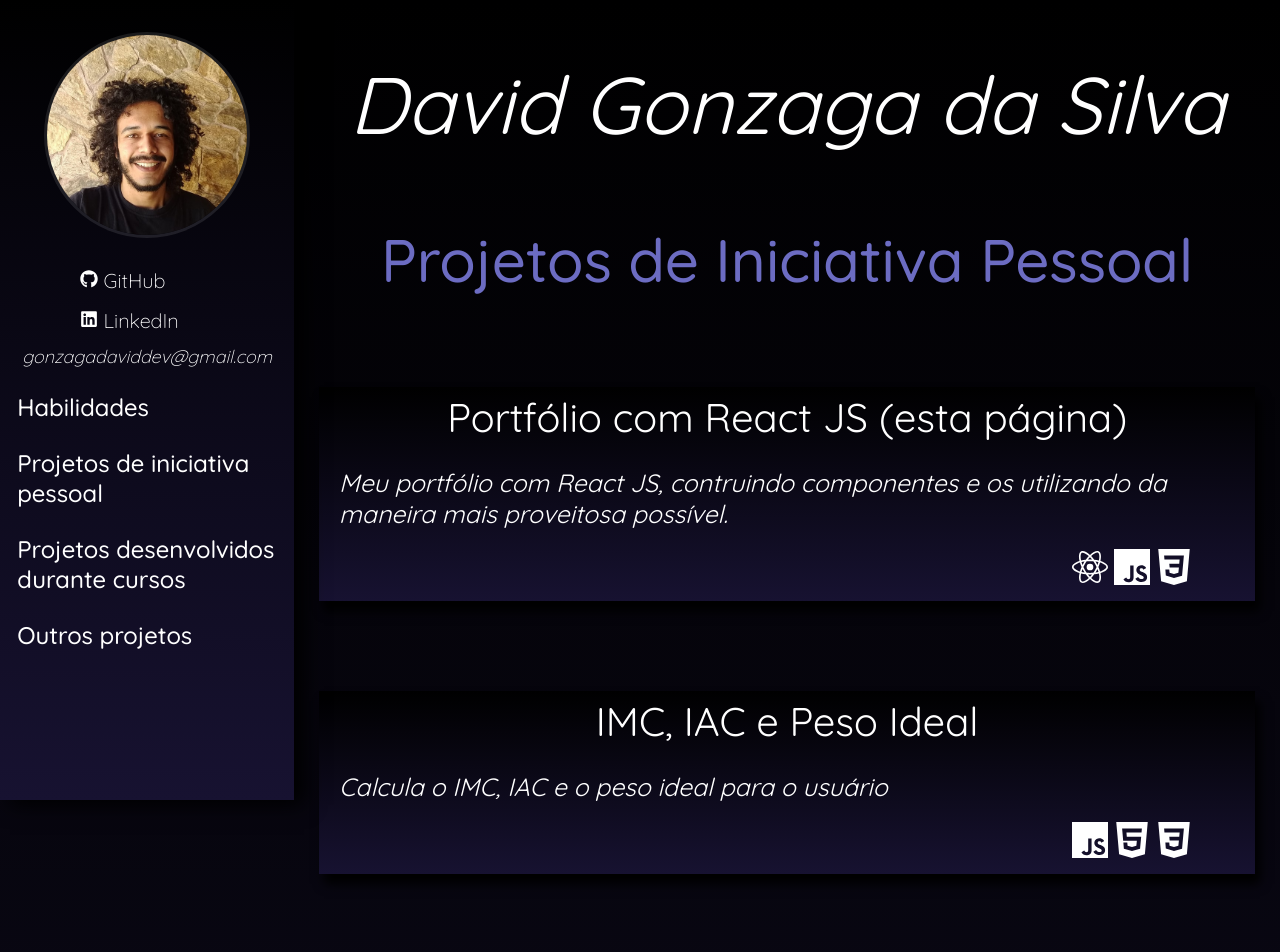
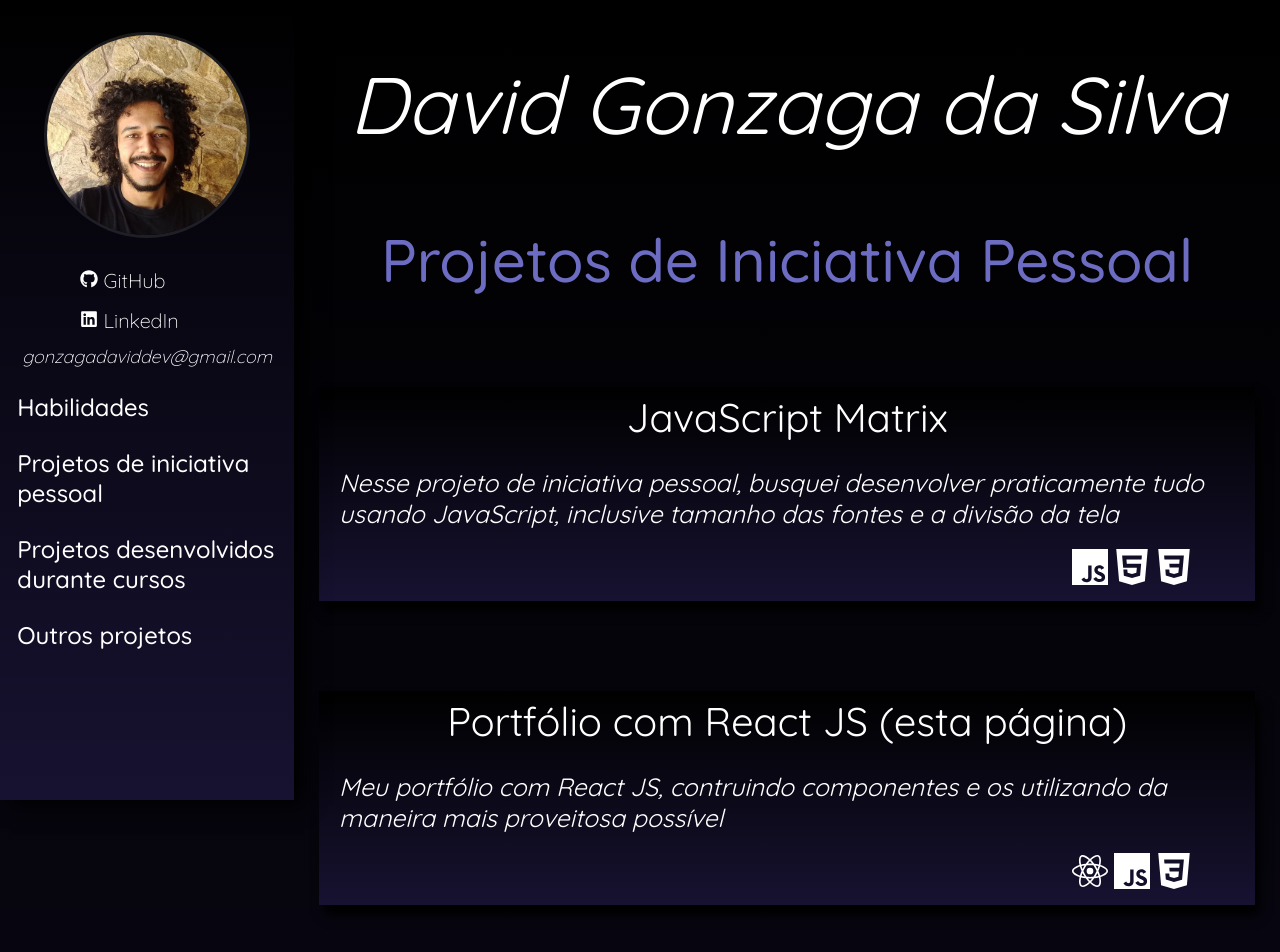
Before and after one commit to Gonzagadavid/portfolio, a React (Create React App) app: page /projetos_pessoais in a window 1280 px wide. Shown: the top 952 px of the page. Built offline with nearby package versions, Linux system fonts and the light colour scheme.

Commit message:
incluido o card do projeto javascript matrix nos projetos de iniciativa pessoal

```diff
--- a/src/views/contents/ProjetosPessoais.jsx
+++ b/src/views/contents/ProjetosPessoais.jsx
@@ -7,8 +7,13 @@ const ProjetosPessoais = props => {
     <div className='contents'>
       <h2>Projetos de Iniciativa Pessoal</h2>
       <ProjectCard
+        title='JavaScript Matrix' tec='js html css'
+        description='Nesse projeto de iniciativa pessoal, busquei desenvolver praticamente tudo usando JavaScript, inclusive tamanho das fontes e a divisão da tela'
+        path='https://github.com/Gonzagadavid/JavaScript-Matrix'
+      />
+      <ProjectCard
         title='Portfólio com React JS (esta página)' tec='react js css'
-        description='Meu portfólio com React JS, contruindo componentes e os utilizando da maneira mais proveitosa possível.'
+        description='Meu portfólio com React JS, contruindo componentes e os utilizando da maneira mais proveitosa possível'
         path='https://github.com/Gonzagadavid/portfolio'
       />
       <ProjectCard
--- a/src/views/courses/CoderProjects.jsx
+++ b/src/views/courses/CoderProjects.jsx
@@ -12,7 +12,7 @@ const CoderProjects = props => {
         path='https://github.com/Gonzagadavid/calculator-mac-OS-with-ReactJS'
       />
       <ProjectCard
-        title='Palavras mais faladas com JavaScript Vanilla' tec='js'
+        title='Palavras mais faladas com JavaScript Puro' tec='js'
         description='Neste projeto foi fornecido as legendas de uma série de televisão e foram organizada as palavras com a quantidade de vezes em que foram pronunciadas e postado em um arquivo json'
         path='https://github.com/Gonzagadavid/most-spoken-words'
       />
--- a/src/views/courses/SerfrontProjects.jsx
+++ b/src/views/courses/SerfrontProjects.jsx
@@ -7,12 +7,12 @@ const SerfrontProjects = props => {
     <div className='course'>
       <h3>Projetos SerFrontend</h3>
       <ProjectCard
-        title='Lista de tarefas com JavaScript Vanilla' tec='js html css'
+        title='Lista de tarefas com JavaScript Puro' tec='js html css'
         description='Projeto com padrão MVC e ES Modules, utilizando o json-server para desenvolver requisições de API´s'
         path='https://github.com/Gonzagadavid/todo-list'
       />
       <ProjectCard
-        title='Lista de alunos (Model-View-Controller) com JavaScript Vanilla' tec='js html css'
+        title='Lista de alunos (Model-View-Controller) com JavaScript Puro' tec='js html css'
         description='Projeto feito durante o curso de JavaScript da SerFrontend, seguindo o padrão MVC'
         path='https://github.com/Gonzagadavid/student-list-MVC'
       />
```
